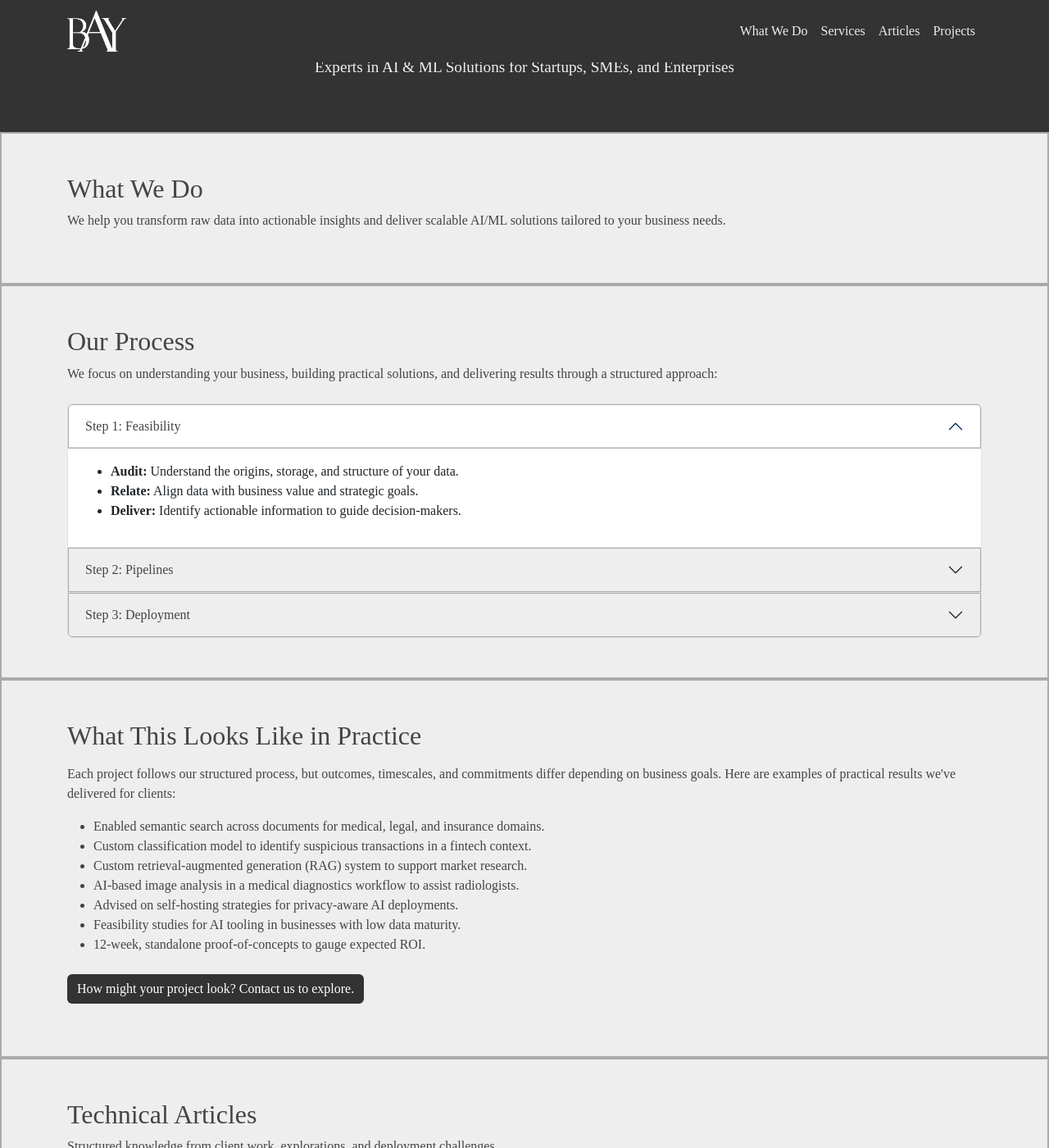
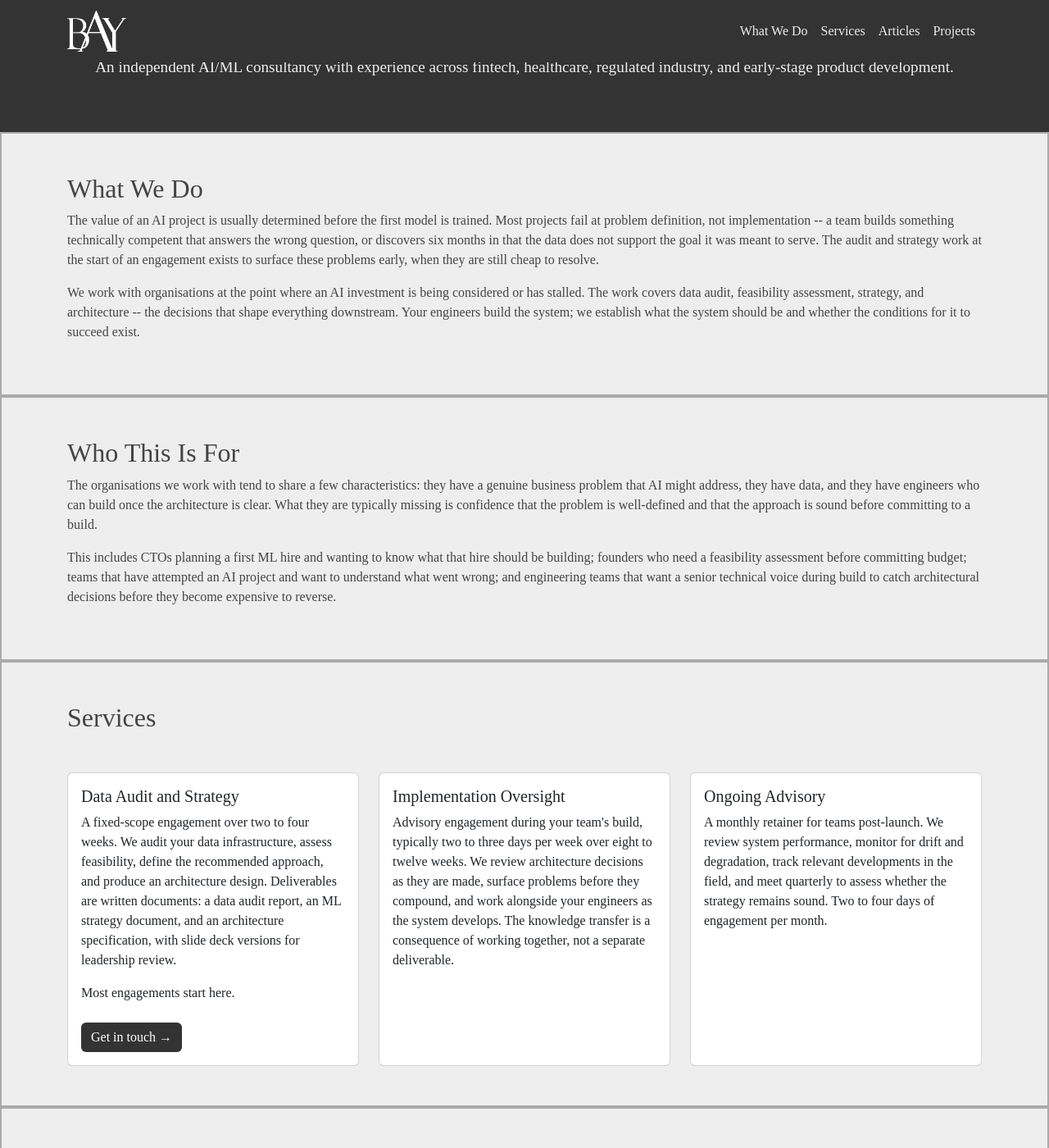
Before and after one commit to bayinfosys/bayinfosys.github.io, a Jekyll site: the page built from index.html, in a window 1280 px wide and 1400 px high, scrolled down 281 px. Shown: the whole window at 82% size. Built offline with Jekyll 4.4.1, drawn with Linux system fonts in a browser that asks for light colours; some of the changed text lies outside the part shown.

Commit message:
index updated with phase product offering

```diff
--- a/index.html
+++ b/index.html
@@ -1,102 +1,75 @@
 ---
 layout: base
 title: "Bay Information Systems | AI/ML Consultancy"
-description: "Bay Information Systems offers AI/ML consultancy and engineering services for startups and enterprises."
+description: "Bay Information Systems helps organisations identify and solve the right problem before committing to a build. AI/ML strategy, data audit, and implementation oversight."
 ---
 
 <header class="text-center py-5 section-dark">
   <img src="/img/BayInfoLogow.png" alt="Bay Information Systems" class="logo-banner">
-  <p class="mt-3" style="color: var(--light-bg); font-size: 1.2rem;">Experts in AI & ML Solutions for Startups, SMEs, and Enterprises</p>
+  <p class="mt-3" style="color: var(--light-bg); font-size: 1.2rem;">An independent AI/ML consultancy with experience across fintech, healthcare, regulated industry, and early-stage product development.</p>
 </header>
 
 <section id="what-we-do" class="py-5 section-light">
   <div class="container">
     <h2>What We Do</h2>
-    <p>We help you transform raw data into actionable insights and deliver scalable AI/ML solutions tailored to your business needs.</p>
+    <p>The value of an AI project is usually determined before the first model is trained. Most projects fail at problem definition, not implementation -- a team builds something technically competent that answers the wrong question, or discovers six months in that the data does not support the goal it was meant to serve. The audit and strategy work at the start of an engagement exists to surface these problems early, when they are still cheap to resolve.</p>
+    <p class="mt-3">We work with organisations at the point where an AI investment is being considered or has stalled. The work covers data audit, feasibility assessment, strategy, and architecture -- the decisions that shape everything downstream. Your engineers build the system; we establish what the system should be and whether the conditions for it to succeed exist.</p>
   </div>
 </section>
 
-<section id="our-process" class="py-5 section-light">
+<section id="who-for" class="py-5 section-light">
   <div class="container">
-    <h2>Our Process</h2>
-    <p>We focus on understanding your business, building practical solutions, and delivering results through a structured approach:</p>
+    <h2>Who This Is For</h2>
+    <p>The organisations we work with tend to share a few characteristics: they have a genuine business problem that AI might address, they have data, and they have engineers who can build once the architecture is clear. What they are typically missing is confidence that the problem is well-defined and that the approach is sound before committing to a build.</p>
+    <p class="mt-3">This includes CTOs planning a first ML hire and wanting to know what that hire should be building; founders who need a feasibility assessment before committing budget; teams that have attempted an AI project and want to understand what went wrong; and engineering teams that want a senior technical voice during build to catch architectural decisions before they become expensive to reverse.</p>
+  </div>
+</section>
 
-    <div class="accordion mt-4" id="processAccordion">
-      <!-- Step 1 -->
-      <div class="accordion-item">
-        <h2 class="accordion-header" id="headingFeasibility">
-          <button class="accordion-button" type="button" data-bs-toggle="collapse" data-bs-target="#collapseFeasibility" aria-expanded="true" aria-controls="collapseFeasibility">
-            Step 1: Feasibility
-          </button>
-        </h2>
-        <div id="collapseFeasibility" class="accordion-collapse collapse show" aria-labelledby="headingFeasibility" data-bs-parent="#processAccordion">
-          <div class="accordion-body">
-            <ul>
-              <li><strong>Audit:</strong> Understand the origins, storage, and structure of your data.</li>
-              <li><strong>Relate:</strong> Align data with business value and strategic goals.</li>
-              <li><strong>Deliver:</strong> Identify actionable information to guide decision-makers.</li>
-            </ul>
+<section id="services" class="py-5 section-light">
+  <div class="container">
+    <h2>Services</h2>
+
+    <div class="row mt-4 g-4">
+
+      <div class="col-md-4">
+        <div class="card h-100">
+          <div class="card-body">
+            <h5 class="card-title">Data Audit and Strategy</h5>
+            <p class="card-text">A fixed-scope engagement over two to four weeks. We audit your data infrastructure, assess feasibility, define the recommended approach, and produce an architecture design. Deliverables are written documents: a data audit report, an ML strategy document, and an architecture specification, with slide deck versions for leadership review.</p>
+            <p class="card-text mt-2">Most engagements start here.</p>
+            <a href="#contact-us" class="btn btn-custom mt-2">Get in touch &rarr;</a>
           </div>
         </div>
       </div>
 
-      <!-- Step 2 -->
-      <div class="accordion-item">
-        <h2 class="accordion-header" id="headingPipelines">
-          <button class="accordion-button collapsed" type="button" data-bs-toggle="collapse" data-bs-target="#collapsePipelines" aria-expanded="false" aria-controls="collapsePipelines">
-            Step 2: Pipelines
-          </button>
-        </h2>
-        <div id="collapsePipelines" class="accordion-collapse collapse" aria-labelledby="headingPipelines" data-bs-parent="#processAccordion">
-          <div class="accordion-body">
-            <ul>
-              <li><strong>Integrate:</strong> Merge automated decision-making with business workflows.</li>
-              <li><strong>Model:</strong> Build AI/ML solutions to extract meaningful insights from data.</li>
-              <li><strong>Automate:</strong> Enable iterative improvement using new data inputs.</li>
-            </ul>
+      <div class="col-md-4">
+        <div class="card h-100">
+          <div class="card-body">
+            <h5 class="card-title">Implementation Oversight</h5>
+            <p class="card-text">Advisory engagement during your team's build, typically two to three days per week over eight to twelve weeks. We review architecture decisions as they are made, surface problems before they compound, and work alongside your engineers as the system develops. The knowledge transfer is a consequence of working together, not a separate deliverable.</p>
           </div>
         </div>
       </div>
 
-      <!-- Step 3 -->
-      <div class="accordion-item">
-        <h2 class="accordion-header" id="headingDeployment">
-          <button class="accordion-button collapsed" type="button" data-bs-toggle="collapse" data-bs-target="#collapseDeployment" aria-expanded="false" aria-controls="collapseDeployment">
-            Step 3: Deployment
-          </button>
-        </h2>
-        <div id="collapseDeployment" class="accordion-collapse collapse" aria-labelledby="headingDeployment" data-bs-parent="#processAccordion">
-          <div class="accordion-body">
-            <ul>
-              <li><strong>Build:</strong> Develop scalable, repeatable systems for reliability.</li>
-              <li><strong>Deploy:</strong> Create usable, testable components ready for production.</li>
-              <li><strong>Access:</strong> Provide APIs for seamless integration with your infrastructure.</li>
-            </ul>
+      <div class="col-md-4">
+        <div class="card h-100">
+          <div class="card-body">
+            <h5 class="card-title">Ongoing Advisory</h5>
+            <p class="card-text">A monthly retainer for teams post-launch. We review system performance, monitor for drift and degradation, track relevant developments in the field, and meet quarterly to assess whether the strategy remains sound. Two to four days of engagement per month.</p>
           </div>
         </div>
       </div>
+
     </div>
   </div>
 </section>
 
 <section id="ai-services" class="py-5 section-light">
   <div class="container">
-    <h2>What This Looks Like in Practice</h2>
-    <p class="mt-3">
-      Each project follows our structured process, but outcomes, timescales, and commitments differ depending on business goals.
-      Here are examples of practical results we've delivered for clients:
-    </p>
-    <ul>
-      <li>Enabled semantic search across documents for medical, legal, and insurance domains.</li>
-      <li>Custom classification model to identify suspicious transactions in a fintech context.</li>
-      <li>Custom retrieval-augmented generation (RAG) system to support market research.</li>
-      <li>AI-based image analysis in a medical diagnostics workflow to assist radiologists.</li>
-      <li>Advised on self-hosting strategies for privacy-aware AI deployments.</li>
-      <li>Feasibility studies for AI tooling in businesses with low data maturity.</li>
-      <li>12-week, standalone proof-of-concepts to gauge expected ROI.</li>
-    </ul>
+    <h2>Previous Work</h2>
+    <p class="mt-3">Engagements have included semantic search across legal, medical, and insurance document corpora; fraud classification in fintech production environments; retrieval-augmented generation for market research workflows; AI-assisted image analysis in medical diagnostics; private inference architecture for regulated sector clients with data sovereignty requirements; and feasibility assessments for organisations at early data maturity.</p>
     <p class="mt-4">
-      <a href="#contact-us" class="btn btn-custom">How might your project look? Contact us to explore.</a>
+      <a href="#contact-us" class="btn btn-custom">Discuss your project &rarr;</a>
     </p>
   </div>
 </section>
@@ -107,12 +80,26 @@ description: "Bay Information Systems offers AI/ML consultancy and engineering s
     <h2>Technical Articles</h2>
     <p>Structured knowledge from client work, explorations, and deployment challenges.</p>
     <ul class="mt-3">
-      <li><a href="/library/32-training-llm.html">LLM Training Fundamentals</a></li>
-      <li><a href="/library/29-platforms-vs-pipelines.html">Platforms vs Pipelines</a></li>
+      <li><a href="/library/40-private-inference.html">Private Inference: Running AI Inside Your Own Infrastructure</a></li>
+      <li><a href="/library/44-static-vs-dynamic-planning.html">Static vs Dynamic Planning in AI Pipelines</a></li>
       <li><a href="/library/19-rag-strategy.html">RAG Strategy and Tooling</a></li>
-      <li><a href="/library/20-vector-db-deepdive.html">Why are Vector Databases Difficult?</a></li>
+      <li><a href="/library/17-data-maturity.html">Data Maturity and AI Readiness</a></li>
     </ul>
     <p class="mt-3"><a href="/library" class="btn btn-custom">All articles &rarr;</a></p>
+  </div>
+</section>
+
+<section id="team" class="py-5 section-light">
+  <div class="container">
+    <h2>People</h2>
+    <div class="row mt-4 align-items-start">
+      <div class="col-md-9">
+        <h5>Edward Grundy</h5>
+        <p class="text-muted mb-2">Principal Machine Learning Engineer &amp; AI Consultant</p>
+        <p>Edward has a background in Computer Science, Data Visualisation and Artificial Intelligence and has spent a two decades building and deploying AI systems across academic research, regulated industry, and early-stage product development. He has worked with organisations including the Bank of England, the Office for National Statistics, and Admiral plc, as well as startups across health, adtech, and life sciences. For the past six years he has focused on the early product development phase: scoping and architecting AI systems, establishing data infrastructure, and translating ambiguous organisational needs into deliverable technical designs. Recent work spans retrieval-augmented generation, knowledge graph construction, and private cloud deployment on AWS.</p>
+      </div>
+    </div>
+    <p class="mt-4"><a href="mailto:ed@bayis.co.uk" class="btn btn-custom">Join us &rarr;</a></p>
   </div>
 </section>
 
@@ -128,7 +115,7 @@ description: "Bay Information Systems offers AI/ML consultancy and engineering s
           <div class="card-body">
             <span style="font-size: 6rem; float: left; line-height: 1; margin-bottom: 0.5rem;">&#9880;</span>
             <h5 class="card-title">Marigold</h5>
-<p class="card-text">Typed inference pipelines over privately hosted open-weight models.
+            <p class="card-text">Typed inference pipelines over privately hosted open-weight models.
 Define your task, build your pipeline, measure and improve.</p>
             <a href="/marigold" class="btn btn-custom">Learn more &rarr;</a>
           </div>
@@ -141,10 +128,10 @@ Define your task, build your pipeline, measure and improve.</p>
             <img src="https://popstory.co.uk/static/media/popstory-logo-square.377bd7522886b8a9becf.png"
               alt="Popstory"
               style="height: 8rem; width: 8rem; object-fit: contain; margin-bottom: 0.75rem; float: left;">
-<p class="card-text">A multilingual children's story generator. Choose a language,
+            <p class="card-text">A multilingual children's story generator. Choose a language,
 a theme, and a cast of characters -- Popstory writes the story.
 Built with and for younger readers.</p>
-             <a href="https://popstory.co.uk" class="btn btn-custom" target="_blank" rel="noopener">Visit Popstory &rarr;</a>
+            <a href="https://popstory.co.uk" class="btn btn-custom" target="_blank" rel="noopener">Visit Popstory &rarr;</a>
           </div>
         </div>
       </div>
```
